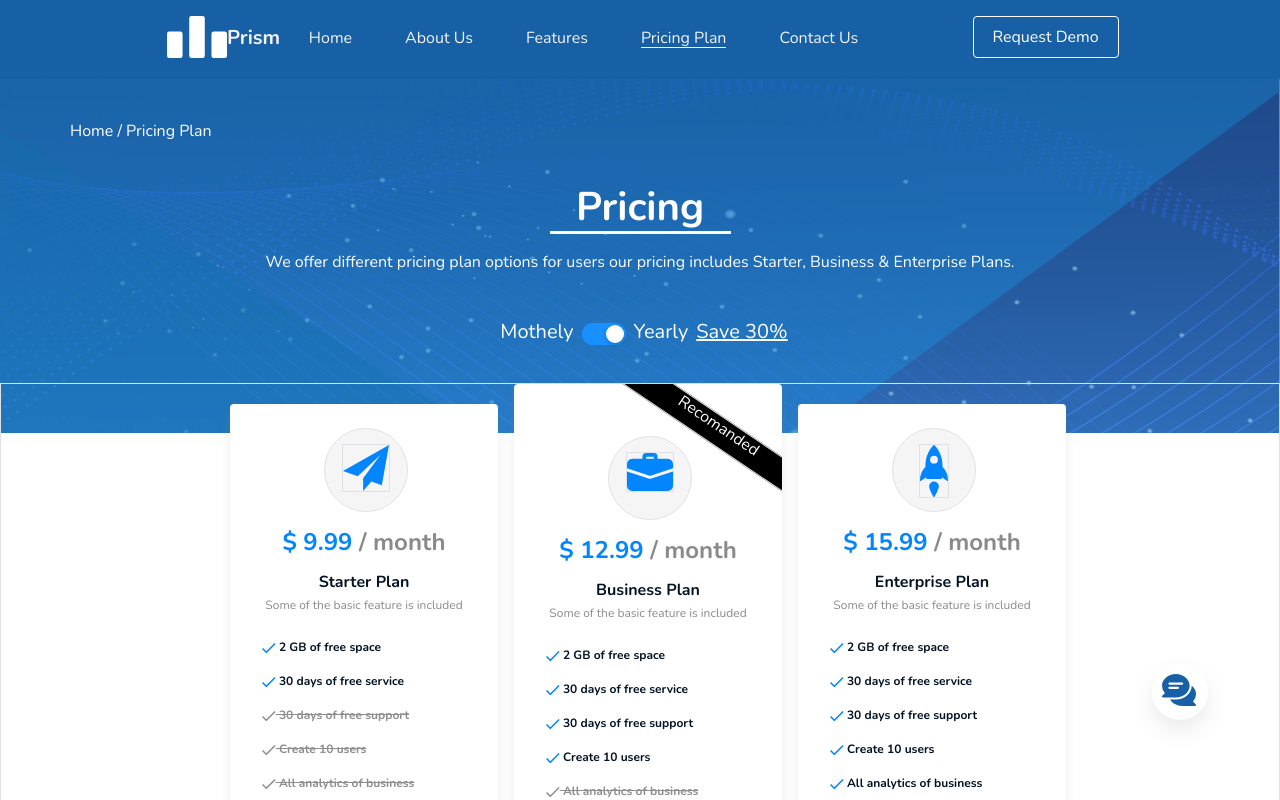
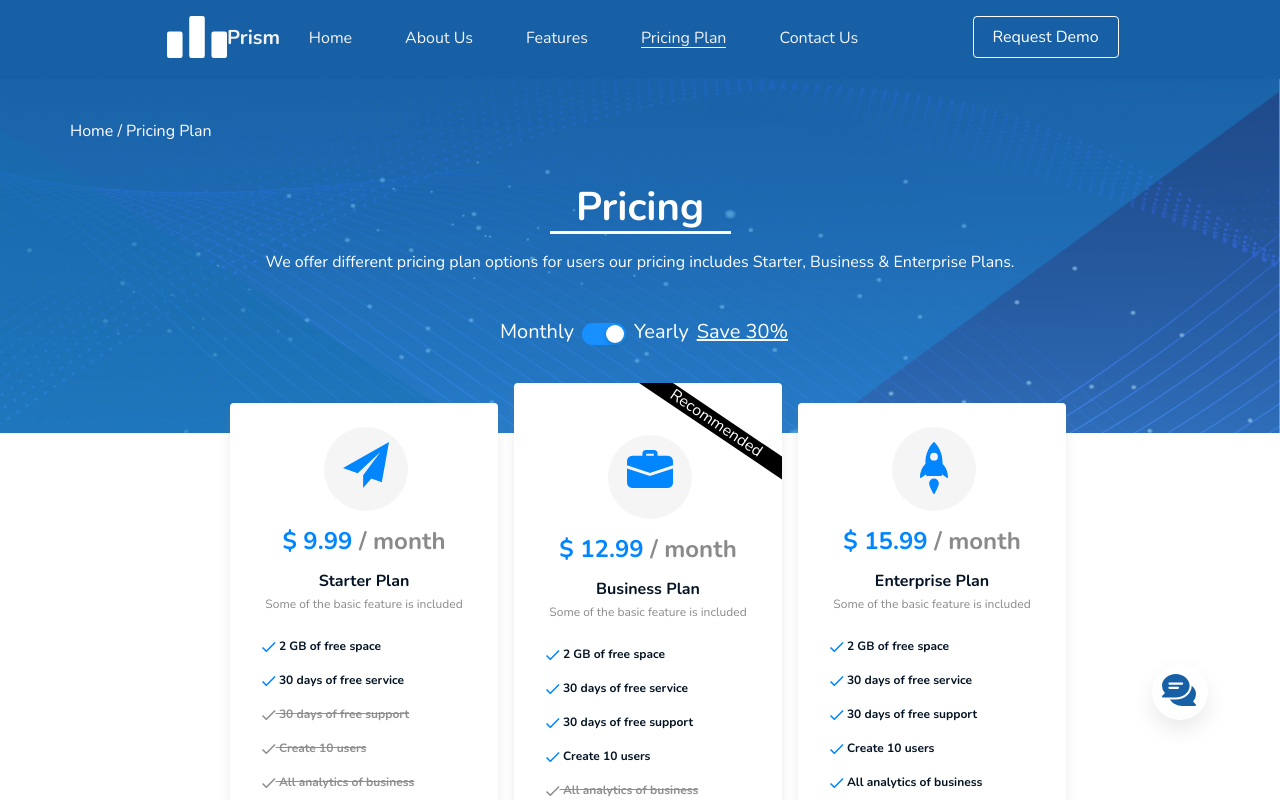
Before and after one commit to abdullah098/ERP-Website, a React (Create React App) app: page /pricing-plan in a window 1280 px wide. Shown: the top 800 px of the page. Built offline with nearby package versions, Linux system fonts and the light colour scheme.

Commit message:
some changes in pricing pages

```diff
--- a/src/Components/ContactUs/ThankYouForContact.jsx
+++ b/src/Components/ContactUs/ThankYouForContact.jsx
@@ -9,7 +9,7 @@ const ThankYouForContact = () => {
                 <h1 className="fw-bold">Thanks for reaching out</h1>
                 <h2 className="fw-bold">Your message has been submitted</h2>
                 <h2 className="mb-0">Our team will get back to you soon</h2>
-                <p>Your message will be overlooked and you will be contacted from our department within 24 hours.</p>
+                <p className="mt-2">Your message will be overlooked and you will be contacted <br />from our department within 24 hours.</p>
 
             </div>
         </>
--- a/src/Components/PricingPlan/PricingCard.jsx
+++ b/src/Components/PricingPlan/PricingCard.jsx
@@ -16,12 +16,12 @@ const PricingCard = ({ data }) => {
                 recomanded ? 'pricing-card-wrapper-active' : ''
             }`}>
 
-                {recomanded && <div className="recomanded text-center border ">
-                    <h6>Recomanded</h6>
+                {recomanded && <div className="recomanded text-center ">
+                    <h6>Recommended</h6>
                 </div>}
 
-                <div className="pricing-card-img text-center rounded-circle border">
-                    <img className=" border" src={img_src} alt="pic" />
+                <div className="pricing-card-img text-center rounded-circle ">
+                    <img  src={img_src} alt="pic" />
                 </div>
                 <h1 className="fw-bold text-center">{price} <span>/ month</span></h1>
                 <h4 className="fw-bold text-center">{title}</h4>
--- a/src/Pages/Pricing/ContactInformation.jsx
+++ b/src/Pages/Pricing/ContactInformation.jsx
@@ -103,7 +103,7 @@ const ContactInformation = () => {
                         </div>
                         <div className="col-4 ps-0 ">
 
-                            <span className="text-white">Mothely</span>
+                            <span className="text-white">Monthly</span>
                             <Switch defaultChecked onChange={onSwitchChange} />
                             <span className="text-white mx-2" >Yearly</span>
                             {switchState && <span className="text-white"><u> Save 30%</u></span>}
--- a/src/Pages/Pricing/index.jsx
+++ b/src/Pages/Pricing/index.jsx
@@ -171,7 +171,7 @@ const Pricing = () => {
                                 <p className="text-white ">We offer different pricing plan options for users our pricing includes Starter, Business & Enterprise Plans.</p>
 
                                 <div className="switch">
-                                    <span className="text-white  mx-2">Mothely</span>
+                                    <span className="text-white  mx-2">Monthly</span>
                                     <Switch defaultChecked onChange={onSwitchChange} />
                                     <span className="text-white mx-2" >Yearly</span>
                                     {switchState && <span className="text-white"><u>Save 30%</u></span>}
@@ -185,7 +185,7 @@ const Pricing = () => {
                 </div>
 
                 {/* pricing card  */}
-                <div className="pricing-card border">
+                <div className="pricing-card">
                     <div>
                         <div className="container p-0">
                             <div className="d-flex flex-wrap justify-content-center align-items-center">
--- a/src/Styles/Pages/_pricing.scss
+++ b/src/Styles/Pages/_pricing.scss
@@ -48,10 +48,12 @@
             background: black;
             margin-left: 77px;
             margin-top: 31px;
+
             width: 250px;
             h6 {
                 color: #ffffff;
                 font-size: 16px;
+                margin: 0px auto;
             }
         }
         .pricing-card-wrapper {
```
